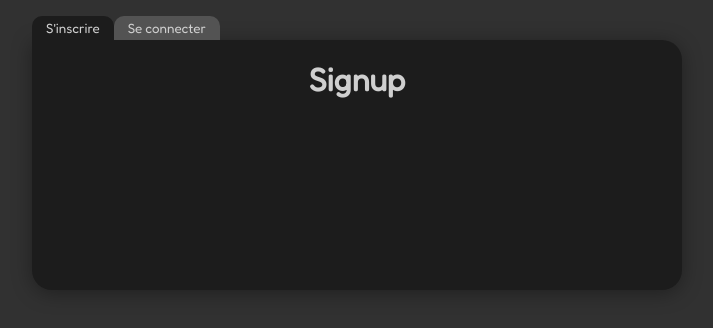
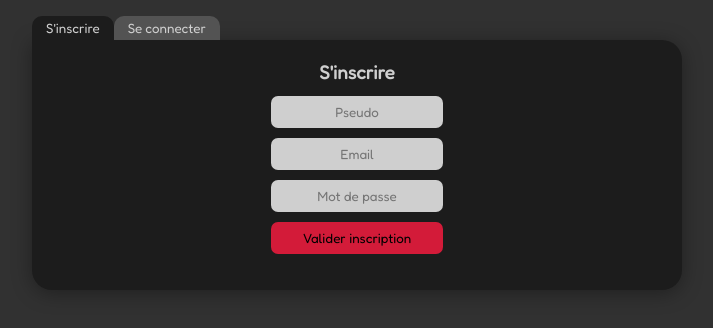
Before and after one commit to DevWeb13/vie-de-dev, a React (Create React App) app: page / in a window 1280 px wide. Shown: the top 328 px of the page, without its empty margins (283-996 px from the left). Built offline with nearby package versions, Linux system fonts and the light colour scheme.

Commit message:
feat: SignUp.jsx
Create Formulaire

```diff
--- a/src/components/SignUp.jsx
+++ b/src/components/SignUp.jsx
@@ -2,8 +2,16 @@
 
 const SignUp = () => {
   return (
-    <div>
-      <h1>Signup</h1>
+    <div className="signup-container">
+      <div className="signup">
+        <h3>S'inscrire</h3>
+        <form>
+          <input type="text" placeholder="Pseudo" required />
+          <input type="email" placeholder="Email" required />
+          <input type="password" placeholder="Mot de passe" required />
+          <input type="submit" value="Valider inscription" />
+        </form>
+      </div>
     </div>
   );
 };
```
